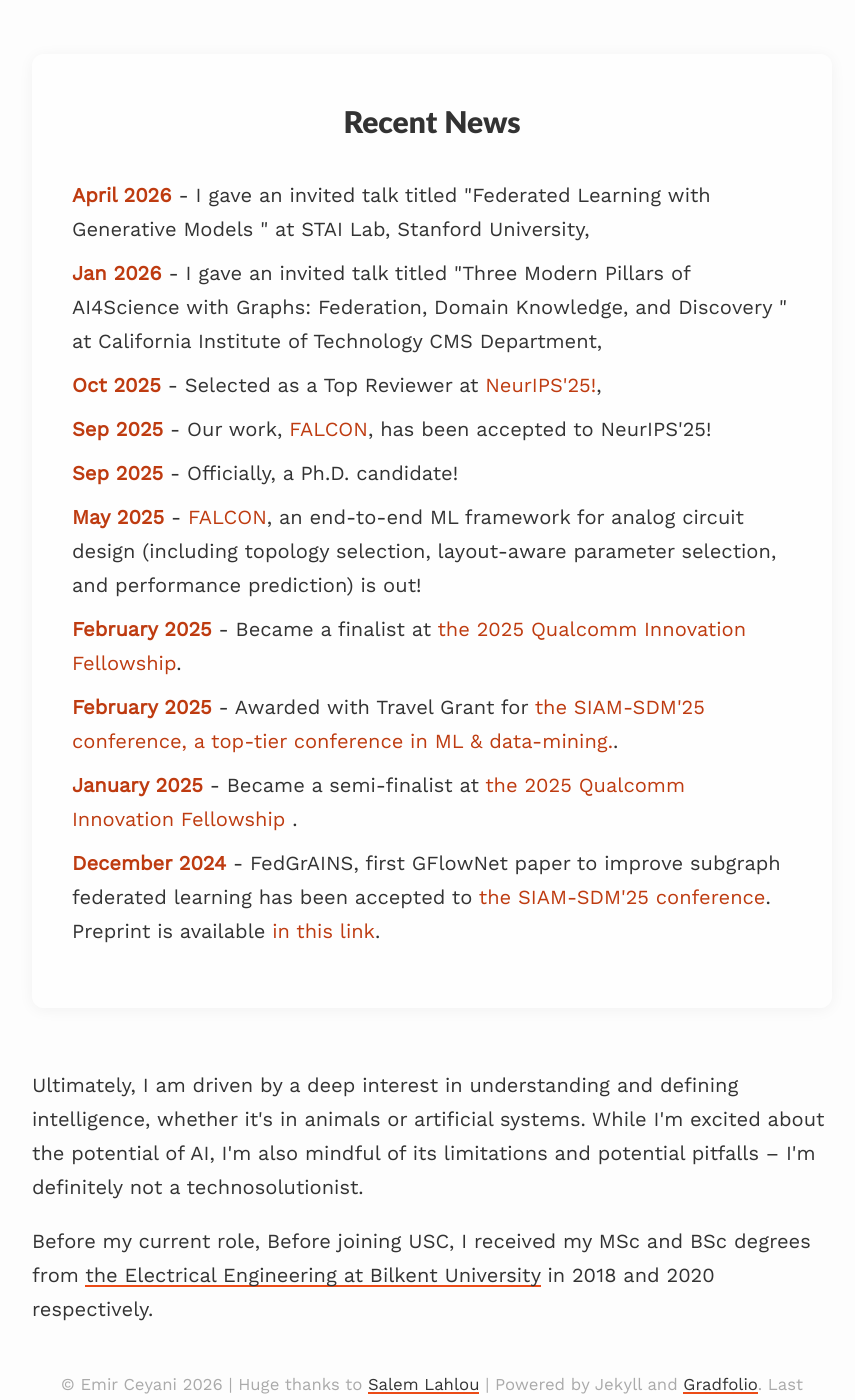
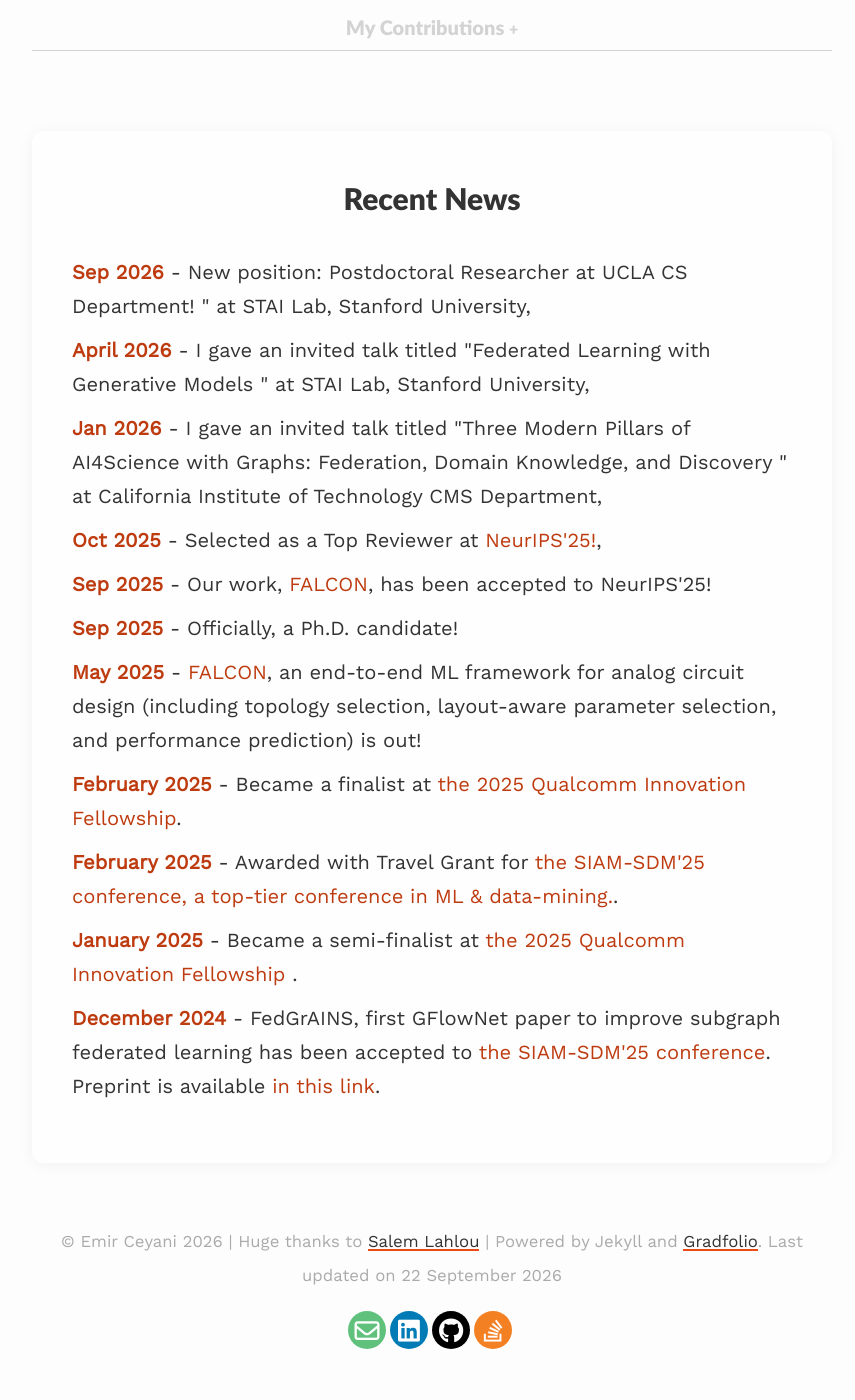
Before and after one commit to emirceyani/emirceyani.github.io, a Jekyll site: the page built from index.md, in a window 1280 px wide and 1400 px high, scrolled down 1395 px. Shown: the whole window, without its empty margins (208-1063 px from the left). Built offline with Jekyll 4.4.1, drawn with Linux system fonts in a browser that asks for light colours; after the commit the page ends 2748 px from its top, so only the background shows below that; some of the changed text lies outside the part shown.

Commit message:
ucla cs postdoc update

```diff
--- a/index.md
+++ b/index.md
@@ -9,7 +9,7 @@ published: true
 
 <div class="intro-section">
   <p class="lead-text">
-    I am a Ph.D. Candidate in Electrical & Computer Engineering at the University of Southern California, working with <a href="https://www.avestimehr.com/" target="_blank">Prof. Salman Avestimehr</a>.  My research focuses on the intersection of federated learning and graph generative models, and AI4Science. Recently, I have a keen interest in  <a href="https://www.youtube.com/watch?v=o0Ju9NQa5Ko" target="_blank">generative flow networks</a>. I have been selected as a 2025 North America Finalist at <a href="https://www.qualcomm.com/research/university-relations/innovation-fellowship/2025-north-america" target="_blank">the Qualcomm Innovation Fellowship</a>.
+    I am a Computer Science Postdoctoral Researcher at <a href="https://scai.cs.ucla.edu/?page_id=20" target="_blank">Scalable Analytics Institute</a>, hosted by <a href="https://web.cs.ucla.edu/~weiwang/" target="_blank">Prof. Wei Wang</a> \& <a href="https://web.cs.ucla.edu/~yzsun/" target="_blank">Prof. Yizhou Sun</a>. I recently got my Ph.D. in Electrical & Computer Engineering at the University of Southern California, under the supervison of <a href="https://www.avestimehr.com/" target="_blank">Prof. Salman Avestimehr</a>.  My research focuses on the intersection of federated learning and graph generative models, and AI4Science. Recently, I have a keen interest in  <a href="https://www.youtube.com/watch?v=o0Ju9NQa5Ko" target="_blank">generative flow networks</a>. I have been selected as a 2025 North America Finalist at <a href="https://www.qualcomm.com/research/university-relations/innovation-fellowship/2025-north-america" target="_blank">the Qualcomm Innovation Fellowship</a>.
   </p>
 
  <div class="highlight-box">
@@ -57,6 +57,8 @@ published: true
 <div class="news" style="margin-top: 2em;">
 <h2>Recent News</h2>
 <ul>
+<li><span class="news-date">Sep 2026</span> - New position: Postdoctoral Researcher at UCLA CS Department!
+" at STAI Lab, Stanford University, </li>
 <li><span class="news-date">April 2026</span> - I gave an invited talk titled "Federated Learning with Generative Models
 " at STAI Lab, Stanford University, </li>
 <li><span class="news-date">Jan 2026</span> - I gave an invited talk titled "Three Modern Pillars of AI4Science with Graphs:
@@ -71,15 +73,6 @@ Federation, Domain Knowledge, and Discovery
   <li><span class="news-date">January 2025</span> - Became a semi-finalist at <a href="https://www.qualcomm.com/research/university-relations/innovation-fellowship/2025-north-america">the 2025 Qualcomm Innovation Fellowship </a>.</li>
   <li><span class="news-date">December 2024</span> - FedGrAINS, first GFlowNet paper to improve subgraph federated learning has been accepted to <a href="https://www.siam.org/conferences-events/siam-conferences/sdm25/">the SIAM-SDM'25 conference</a>. Preprint is available  <a href="https://arxiv.org/abs/2501.12592">in this link</a>.  </li>
 </ul>
-</div>
-
-<div style="margin-top: 2em;">
-  <p>
-    Ultimately, I am driven by a deep interest in understanding and defining intelligence, whether it's in animals or artificial systems. While I'm excited about the potential of AI, I'm also mindful of its limitations and potential pitfalls – I'm definitely not a technosolutionist.
-  </p>
-  <p>
-    Before my current role, Before joining USC, I received my MSc and BSc degrees from  <a href="https://ee.bilkent.edu.tr/en/" target="_blank">the Electrical Engineering at Bilkent University</a>  in 2018 and 2020 respectively.
-  </p>
 </div>
 
 <script>
```
Also changed, not shown: assets/images/profile.jpeg, 1 other file.
